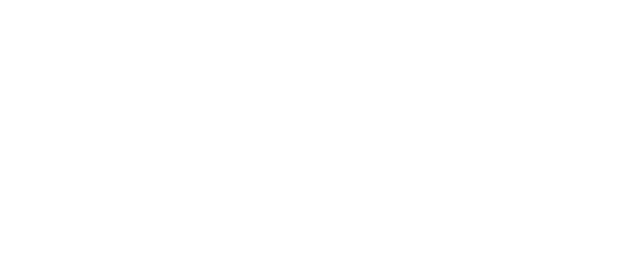
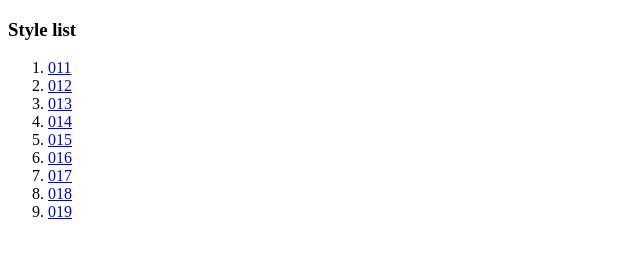
Before and after one commit to Ochirsaikhan/css-zen-garden, a plain HTML site: page docs/index.html in a window 1280 px wide. Shown: the whole page, without its empty margins (0-640 px from the left). Drawn offline with Linux system fonts and the light colour scheme.

Commit message:
Basic version of index

```diff
--- a/docs/index.html
+++ b/docs/index.html
@@ -1,12 +1,24 @@
 <!DOCTYPE html>
 <html lang = "en">
   <head>
-    <title>TODO: Title your collection</title>
+    <title>Title your collection</title>
     <!-- TODO: Import all stylesheets and use `1` selector from each sheet to style page -->
   </head>
   <body>
     <main>
       <!-- TODO: Add statement, links -->
+      <h3>Style list</h3>
+      <ol>
+        <li><a href = "011.html">011</a></li>
+        <li><a href = "012.html">012</a></li>
+        <li><a href = "013.html">013</a></li>
+        <li><a href = "014.html">014</a></li>
+        <li><a href = "015.html">015</a></li>
+        <li><a href = "016.html">016</a></li>
+        <li><a href = "017.html">017</a></li>
+        <li><a href = "018.html">018</a></li>
+        <li><a href = "019.html">019</a></li>
+      </ol>
     </main>
   </body>
 </html>
```
